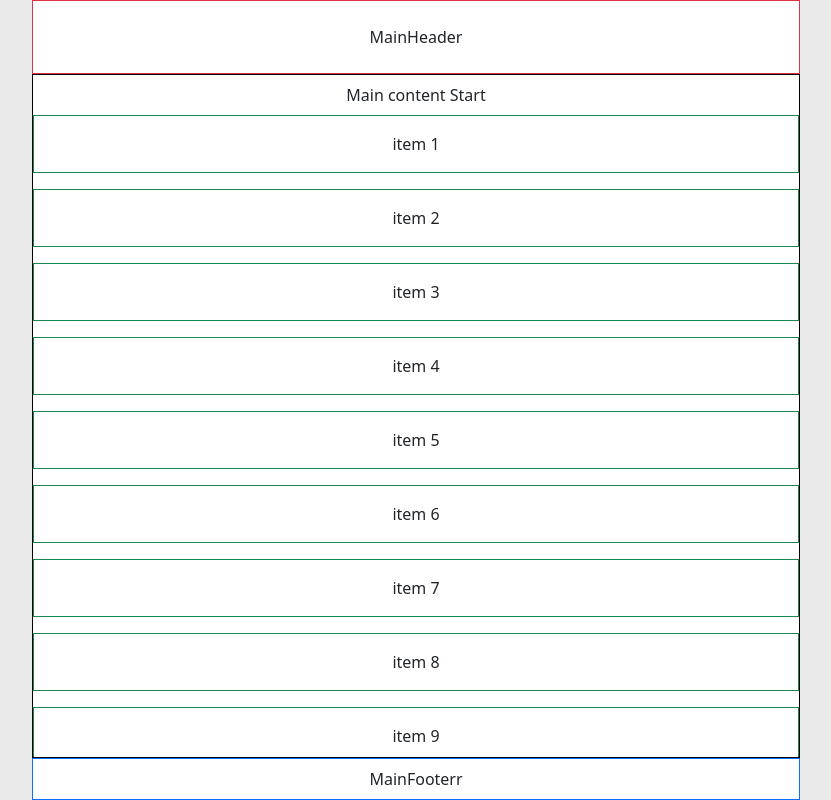
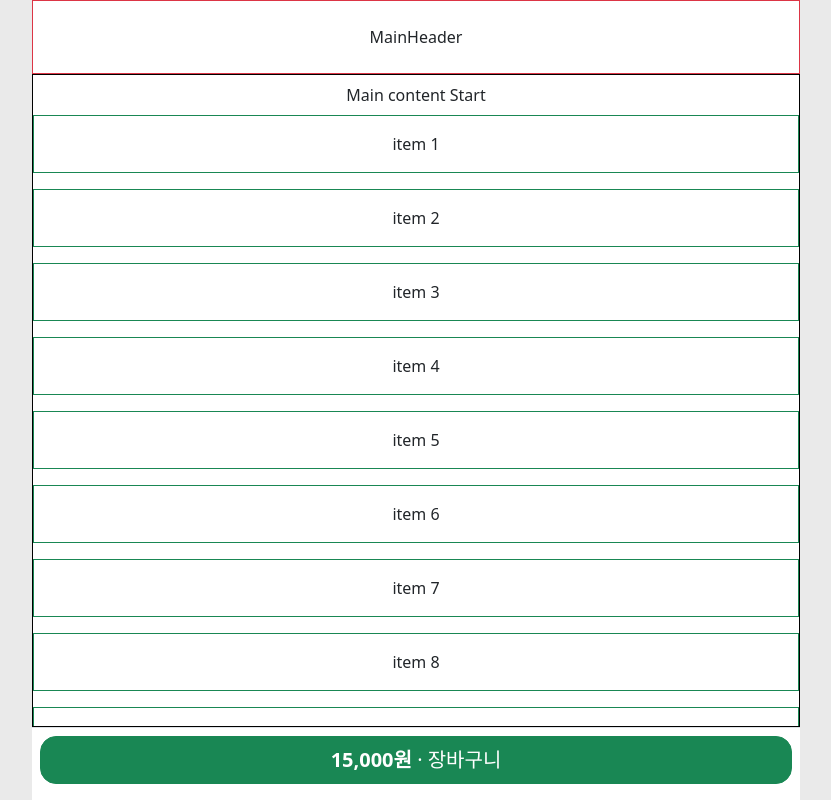
Before and after one commit to jihyuuk/Mojong-V2-Client, a React (Create React App) app: page / in a window 1280 px wide. Shown: the whole page, without its empty margins (224-1055 px from the left). Built offline with nearby package versions, Linux system fonts and the light colour scheme.

Commit message:
Style : 메인페이지 푸터 디자인 구현

```diff
--- a/src/pages/MainPage.js
+++ b/src/pages/MainPage.js
@@ -1,3 +1,4 @@
+import { Button } from 'react-bootstrap';
 import React from 'react';
 
 function MainPage() {
@@ -24,7 +25,11 @@ function MainPage() {
             </div>
 
             {/* 푸터 */}
-        <div className='MainFooterr border border-primary p-2'>MainFooterr</div>
+            <div className="text-center p-2 pb-3 border-top">
+                <Button variant="success" className="w-100 fs-5 fw-semibold p-2 rounded-4">
+                    15,000원 <span className='fw-medium'>· 장바구니</span>
+                </Button>
+            </div>
         </div>
     );
 }
```
Lines whose indentation alone changed are shown as unchanged.
